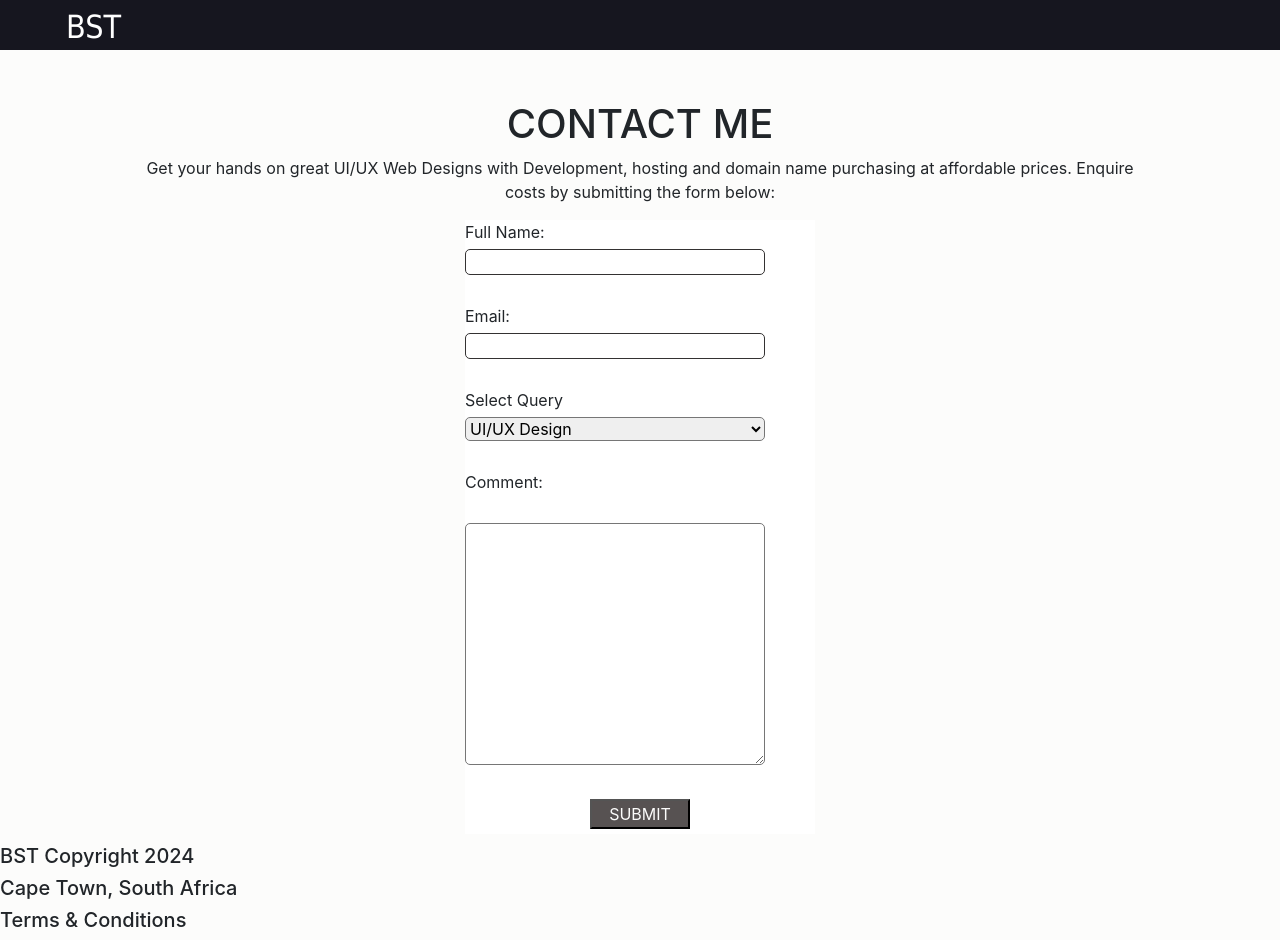
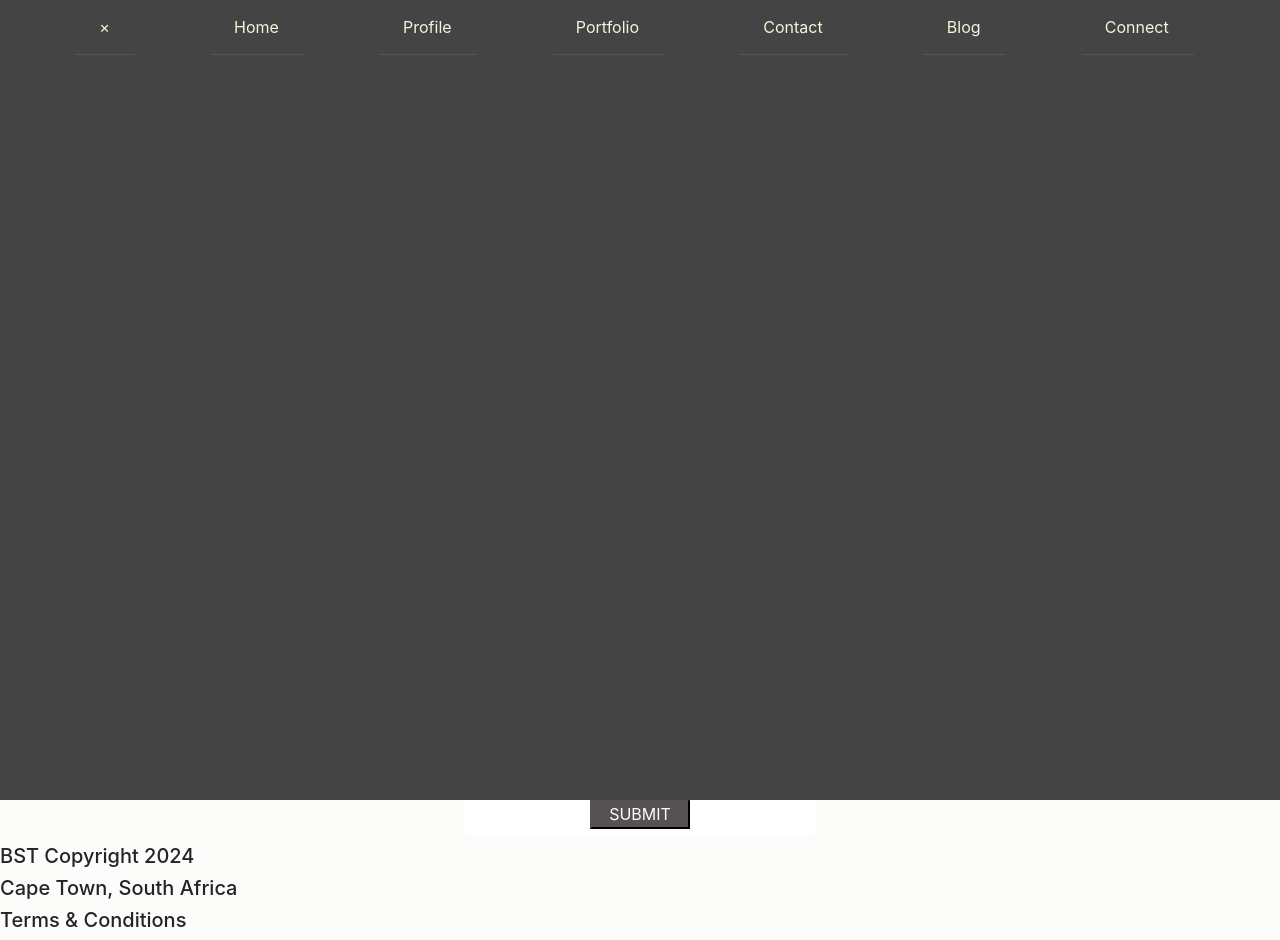
Before and after one commit to BrianStatesThat/BrianStatesThat, a plain HTML site: page contact.html in a window 1280 px wide. Drawn offline with nearby package versions, Linux system fonts and the light colour scheme; a web font is replaced by a local one.

Commit message:
menu of index  page

```diff
--- a/styles.css
+++ b/styles.css
@@ -216,59 +216,49 @@
 
     /*Menu*/
 
-    .menu-container {
-      position: relative;
+    .menu-toggle {
+      color: white;
+      font-size: 24px;
+      cursor: pointer;
+      float: right;
   }
 
   .menu {
-      height: 100vh;
-      width: 100vw; /* Width of the sliding menu */
       position: fixed;
-      top: -100vh; /* Hide menu off-screen */
+      top: 0;
       right: 0;
-      background-color: #111;
-      overflow-y: hidden;
-      transition: 0.3s; /* Smooth slide transition */
-      padding-top: 20px;
-      z-index: 99;
+      width: 100%;
+      height: 100%;
+      background-color: #444;
+      transform: translateY(-100%);
+      transition: transform 0.3s ease;
+  }
+
+  .menu ul {
+      list-style: none;
+      padding: 0;
+      margin: 0;
+  }
+
+  .menu li {
+      padding: 15px;
+      border-bottom: 1px solid #555;
   }
 
   .menu a {
-      padding: 8px 16px;
+      color: white;
       text-decoration: none;
-      font-size: 25px;
-      color: white;
-      display: block;
-      transition: 0.3s;
   }
 
-    .menu a:hover {
-      background-color: #575757;
+  .close-btn {
+      color: white;
+      font-size: 30px;
+      cursor: pointer;
+      display: block;
+      text-align: right;
+      padding-right: 15px;
   }
 
-    .closebtn {
-      position: absolute;
-      top: 0;
-      right: 25px;
-      font-size: 36px;
-      margin-left: 50px;
+  .menu.open {
+      transform: translateY(0);
   }
-
-    .openbtn {
-      font-size: 18px;
-      cursor: pointer;
-      padding: auto;
-      margin: auto;
-      background-color: #111;
-      color: white;
-      border: none;
-      position: fixed;
-      top: 5px;
-      right: 20px;
-      z-index: 2;
-      border-radius: 2px;
-    }
-
-    .openbtn:hover {
-      background-color: #575757;
-    }
```
Also changed, not shown: index.html (+8 -6 lines), scipt.js (+9 -8 lines). Lines whose indentation alone changed are shown as unchanged.
